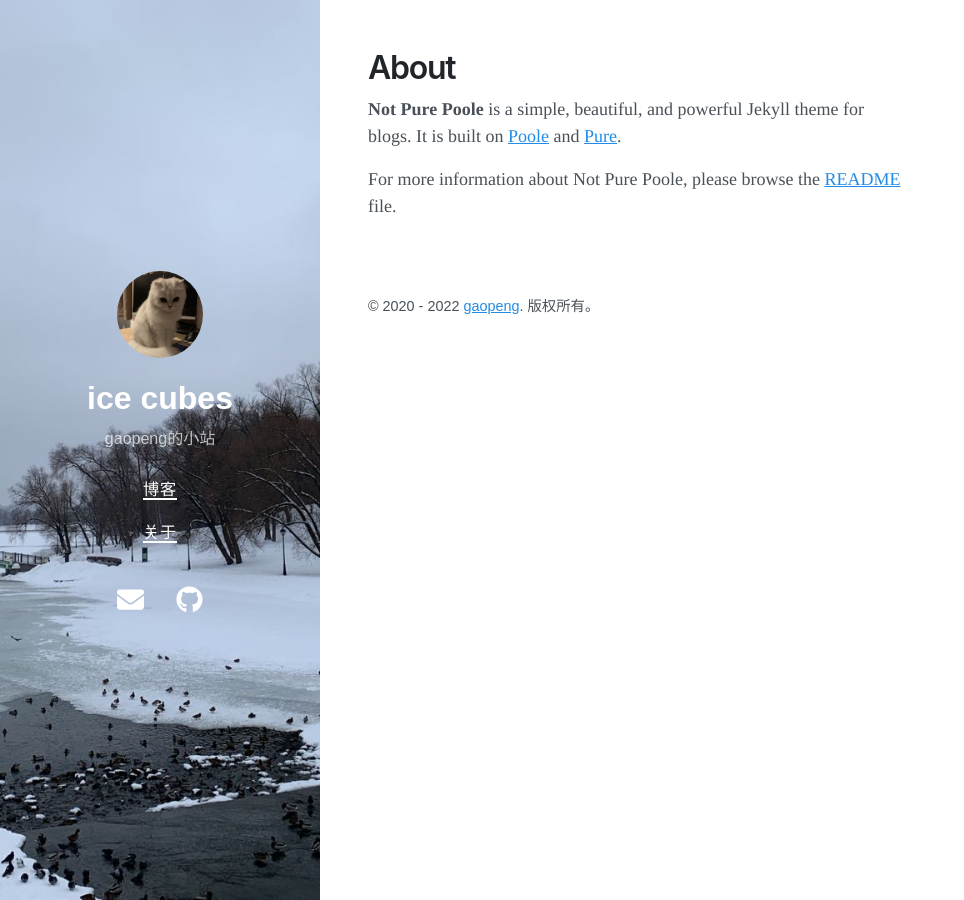
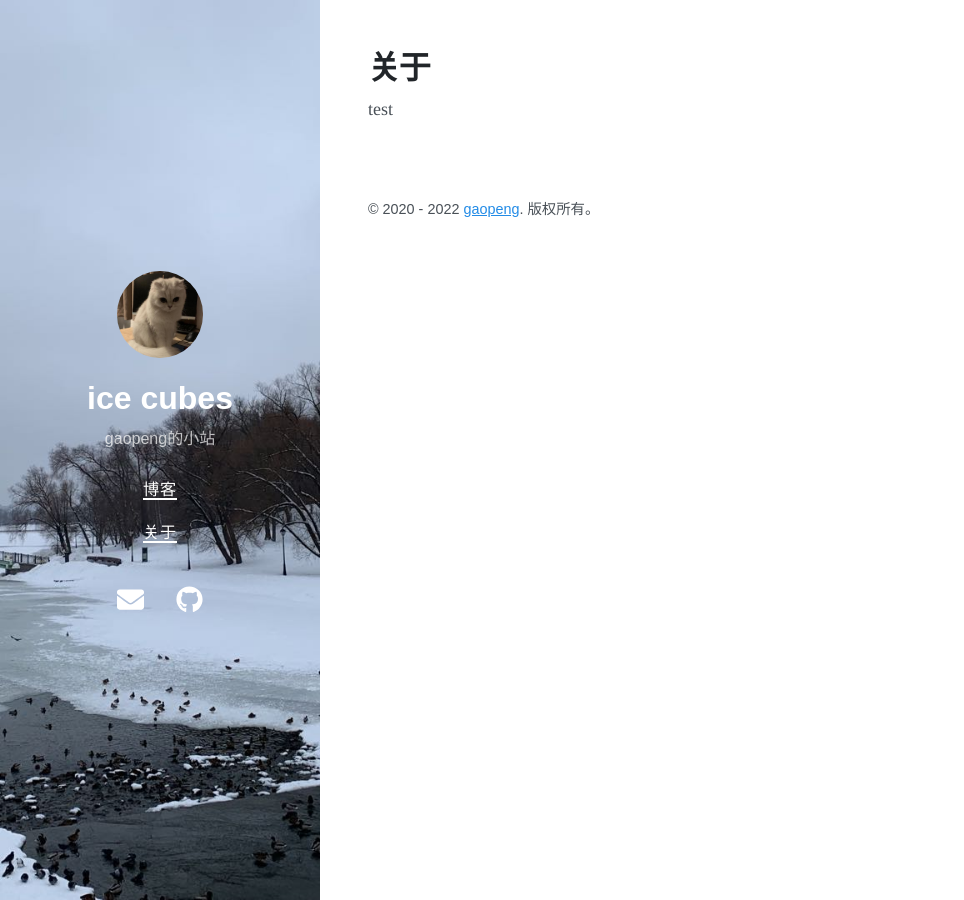
Before and after one commit to gaopengk/gaopengk.github.io, a Jekyll site: the page built from about.md, in a window 1280 px wide. Shown: the whole page, without its empty margins (0-964 px from the left). Built offline with Jekyll 4.4.1, drawn with Linux system fonts in a browser that asks for light colours; nearby versions of some CDN libraries.

Commit message:
Update about.md

```diff
--- a/about.md
+++ b/about.md
@@ -1,8 +1,6 @@
 ---
 layout: page
-title: About
+title: 关于
 ---
 
-**Not Pure Poole** is a simple, beautiful, and powerful Jekyll theme for blogs. It is built on [Poole](https://github.com/poole/poole) and [Pure](https://purecss.io/).
-
-For more information about Not Pure Poole, please browse the [README](https://github.com/vszhub/not-pure-poole) file.
+test
```
